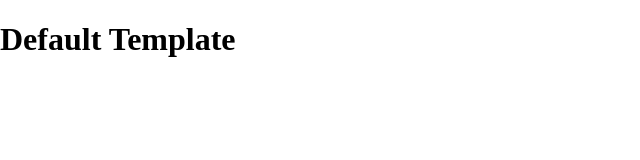
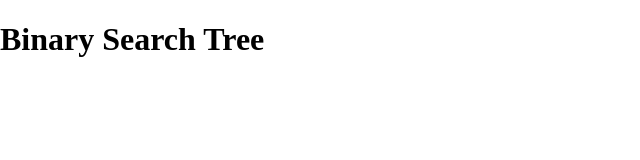
Before and after one commit to goldenvertex42/binary-search-tree, a website built with webpack: page src/template.html in a window 1280 px wide. Shown: the whole page, without its empty margins (0-640 px from the left). Built offline with nearby package versions, Linux system fonts and the light colour scheme.

Commit message:
Install npm to new local directory with altered project name to generate new package-lock.json; change title in html

```diff
--- a/src/template.html
+++ b/src/template.html
@@ -3,9 +3,9 @@
 <head>
     <meta charset="UTF-8">
     <meta name="viewport" content="width=device-width, initial-scale=1.0">
-    <title>Default Template</title>
+    <title>Binary Search Tree</title>
 </head>
 <body>
-    <h1 class="title">Default Template</h1>
+    <h1 class="title">Binary Search Tree</h1>
 </body>
 </html>
```
Also changed, not shown: 1 other file.
